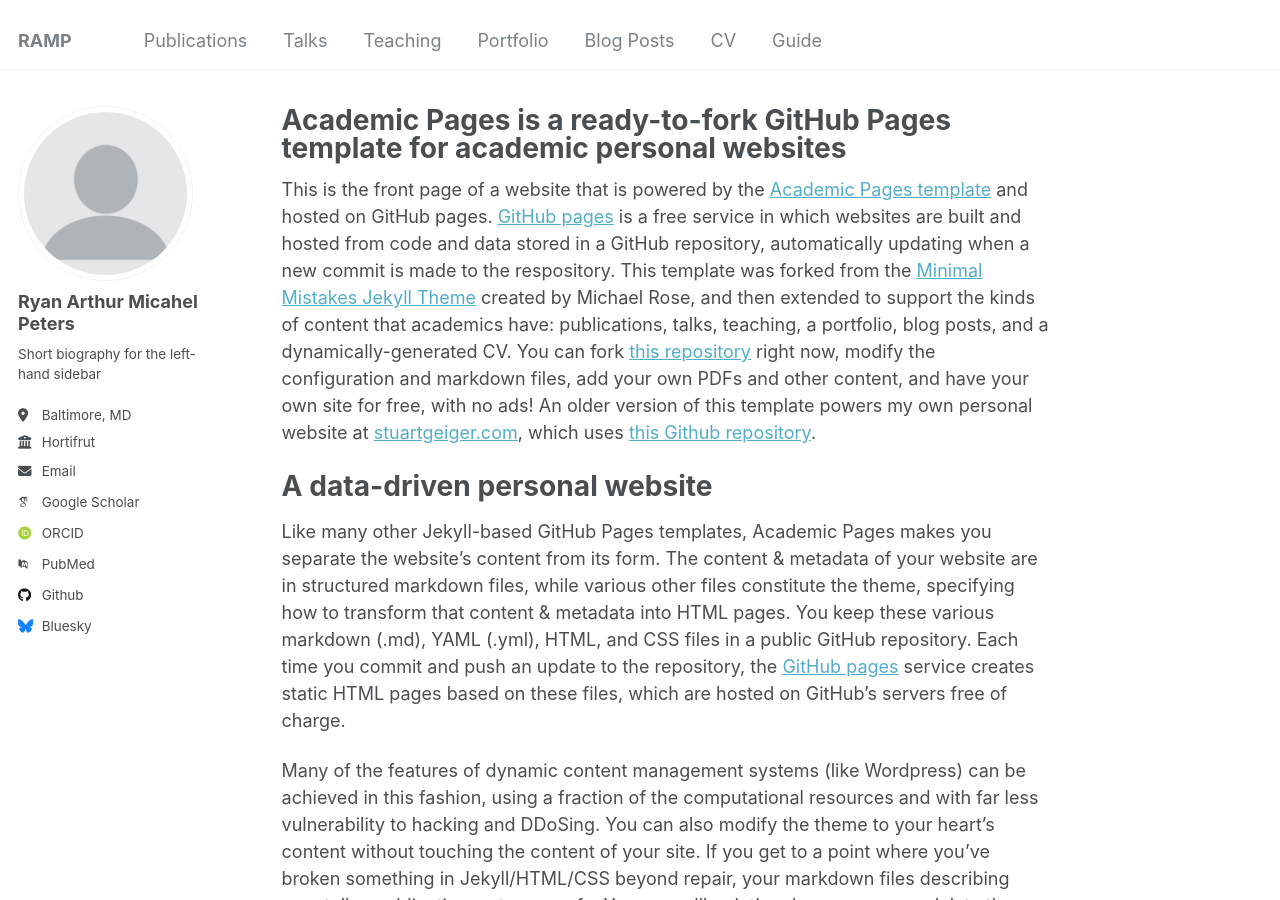
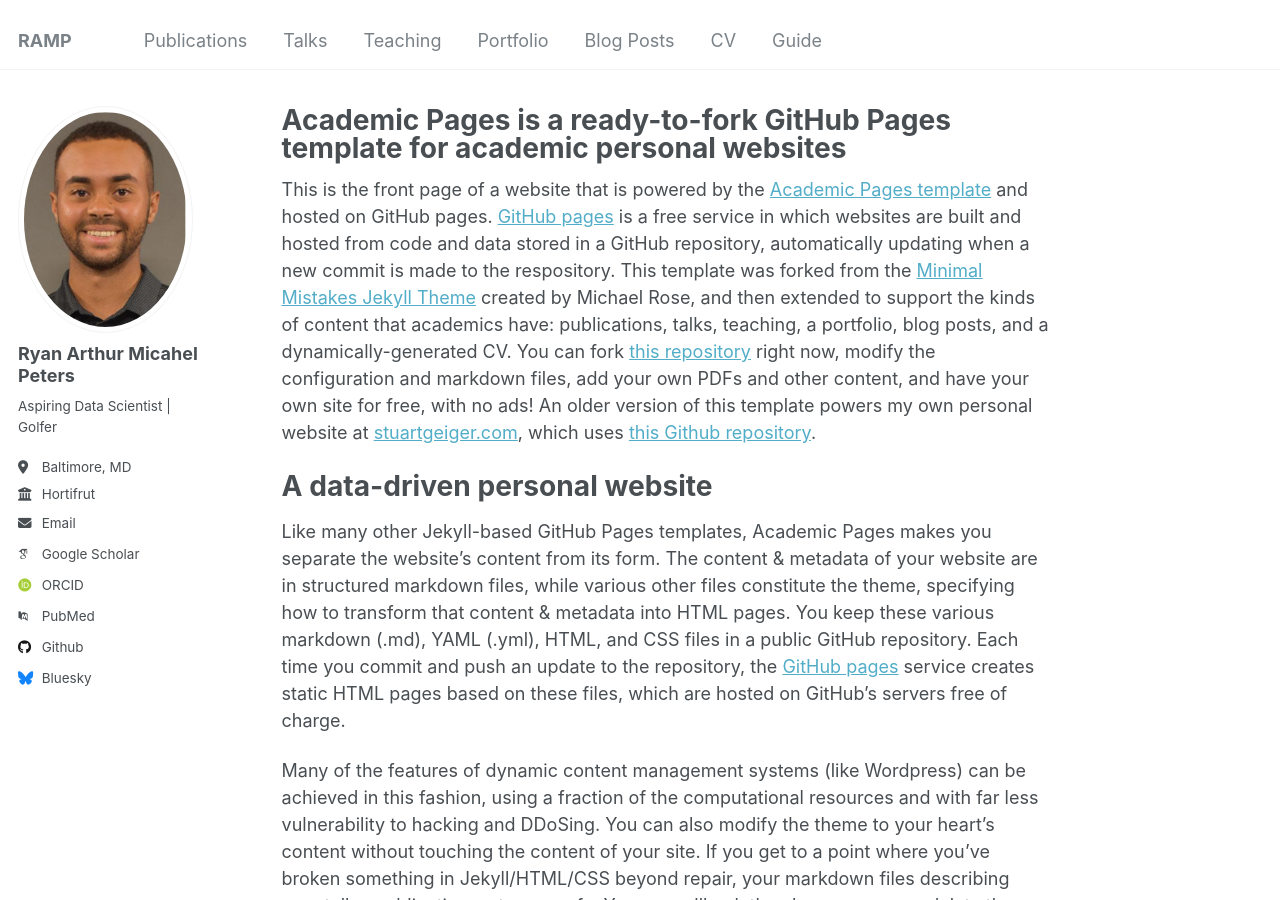
Before and after one commit to Rybus07/Rybus07.github.io, a Jekyll site: the page built from _pages/about.md, in a window 1280 px wide and 900 px high. Built offline with Jekyll 4.4.1, drawn with Linux system fonts in a browser that asks for light colours; some web fonts are replaced.

Commit message:
Update _config.yml

```diff
--- a/_config.yml
+++ b/_config.yml
@@ -21,10 +21,10 @@ repository               : "Rybus07/Rybus07.github.io"
 #               Additional customization can be done by editing /_includes/author-profile.html
 author:
   # Biographic information
-  avatar           : "profile.png"
+  avatar           : "Ryan Peters Headshot 2022.png"
   name             : "Ryan Arthur Micahel Peters"
   pronouns         : # example: "he/him"
-  bio              : "Short biography for the left-hand sidebar"
+  bio              : "Aspiring Data Scientist | Golfer"
   location         : "Baltimore, MD"
   employer         : "Hortifrut"
   uri              : # URL
```
